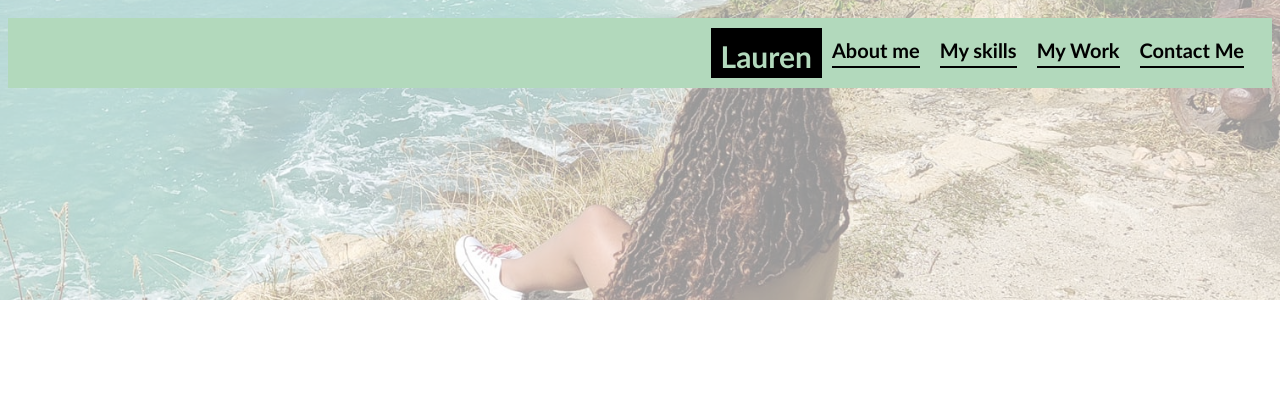
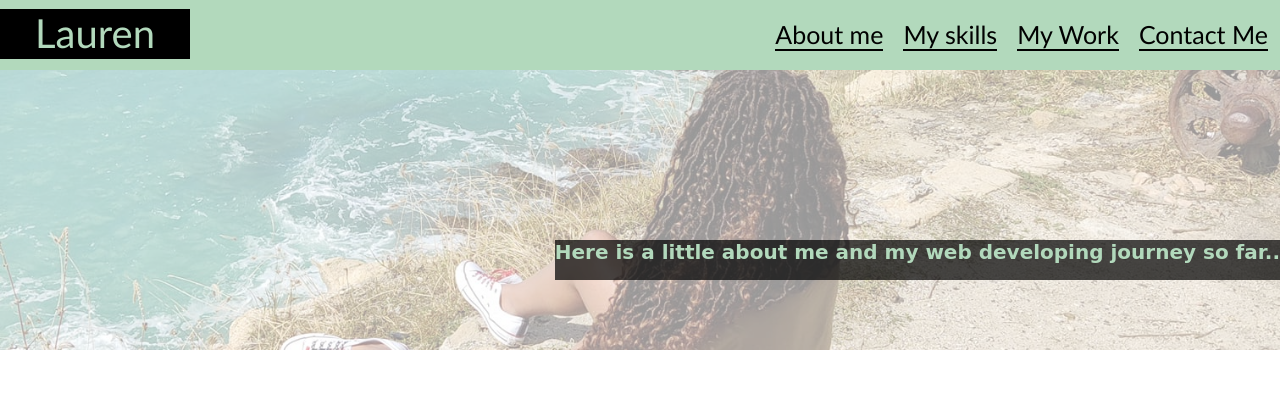
Before and after one commit to lvdean/Portfolio-skills-showcase, a plain HTML site: page index.html in a window 1280 px wide. Drawn offline with Linux system fonts and the light colour scheme.

Commit message:
completed header

```diff
--- a/CSS/style.css
+++ b/CSS/style.css
@@ -1,3 +1,6 @@
+body{
+  margin: 0px;
+}
 #stlucia {
   content: ' ';
   display: block;
@@ -5,7 +8,7 @@
   left: 0;
   top: 0;
   width: 100%;
-    height: 300px;
+  height: 350px;
   opacity: 40%;
   background-repeat: no-repeat;
   background-size: cover;
@@ -14,32 +17,17 @@
   background-color: white;
 }
 
-
-  .emoji {
-    width: 140px;
-    height: 140px;
-    border-radius: 50%;
-    border: 4px solid #000000;
-    position: relative;
-
-  }
-
-
-  .head {
+header {
   color: black;
   font-family: 'Trebuchet MS', 'Lucida Sans Unicode', 'Lucida Grande', 'Lucida Sans', Arial, sans-serif;
-    font-weight:bold
-  }
-  header {
-    height: 300px;
+  height: 400px;
+  flex-wrap: wrap;
 }
 
 .menu {
   list-style-type: none;
-    margin: 8px;
-    padding: 10px;
-    font-size: 20px;
-    justify-content: flex-end;
+  margin: 2px;
+  font-size: 25px;
   display: flex;
   flex-wrap: wrap;
   flex-direction: row;
@@ -49,8 +37,11 @@
   position: relative;
   background-color: rgb(178, 217, 188);
   height: 70px;
-    bottom: 80px;
-
+  display: flex;
+  flex-direction: row;
+  flex-wrap: wrap;
+  justify-content: flex-end;
+  align-items: center;
 }
 
 nav li {
@@ -61,24 +52,33 @@
   flex-wrap: wrap;
 }
 
-  .header {
-    display: inline-flex;
-    position: relative;
-
-
-  }
-
 #name{
   background-color: #000000;
   height: 50px;
-    font-size: 30px;
+  width: 190px;
+  font-size: 40px;
   color: rgb(178, 217, 188);
   border: 0px;
-    position:relative;
+  position:absolute;
+  display: flex;
   flex-direction: row;
   flex-wrap: wrap;
   align-content: center;
   justify-content: center;
+  left: 0px;
+}
 
+p{
+  font-size: 20px;
+  font-family: cursive;
+  color: rgb(178, 217, 188);
+  background-color: rgba(0, 0, 0, 0.712);
+  height: 40px;
+  font-weight: bold;
+  display: inline-flex;
+  flex-wrap: wrap;
+  position: relative;
+  float: right;
+  top: 150px;
 
 }
--- a/index.html
+++ b/index.html
@@ -4,13 +4,8 @@
 <link rel="stylesheet" href="./CSS/style.css">
 <title>Lauren Dean Portfolio</title>
 <body>
-
- <header class = "head">
-
-    <div id = "stlucia"></div>
-   <div class = "header">
-    <h1>Lauren</h1>
-   </div>
+ <header>
+  <div id = "stlucia"></div>
   <nav>
     <ul class="menu">
        <div id="name">
@@ -20,8 +15,9 @@
         <li>My skills</li>
         <li>My Work</li>
         <li>Contact Me</li>
+    </ul>
+  </nav>
+  <p>Here is a little about me and my web developing journey so far..</p>
 
 
-    </ul>
-  </nav>
  </header>
```
Lines whose indentation alone changed are shown as unchanged.
